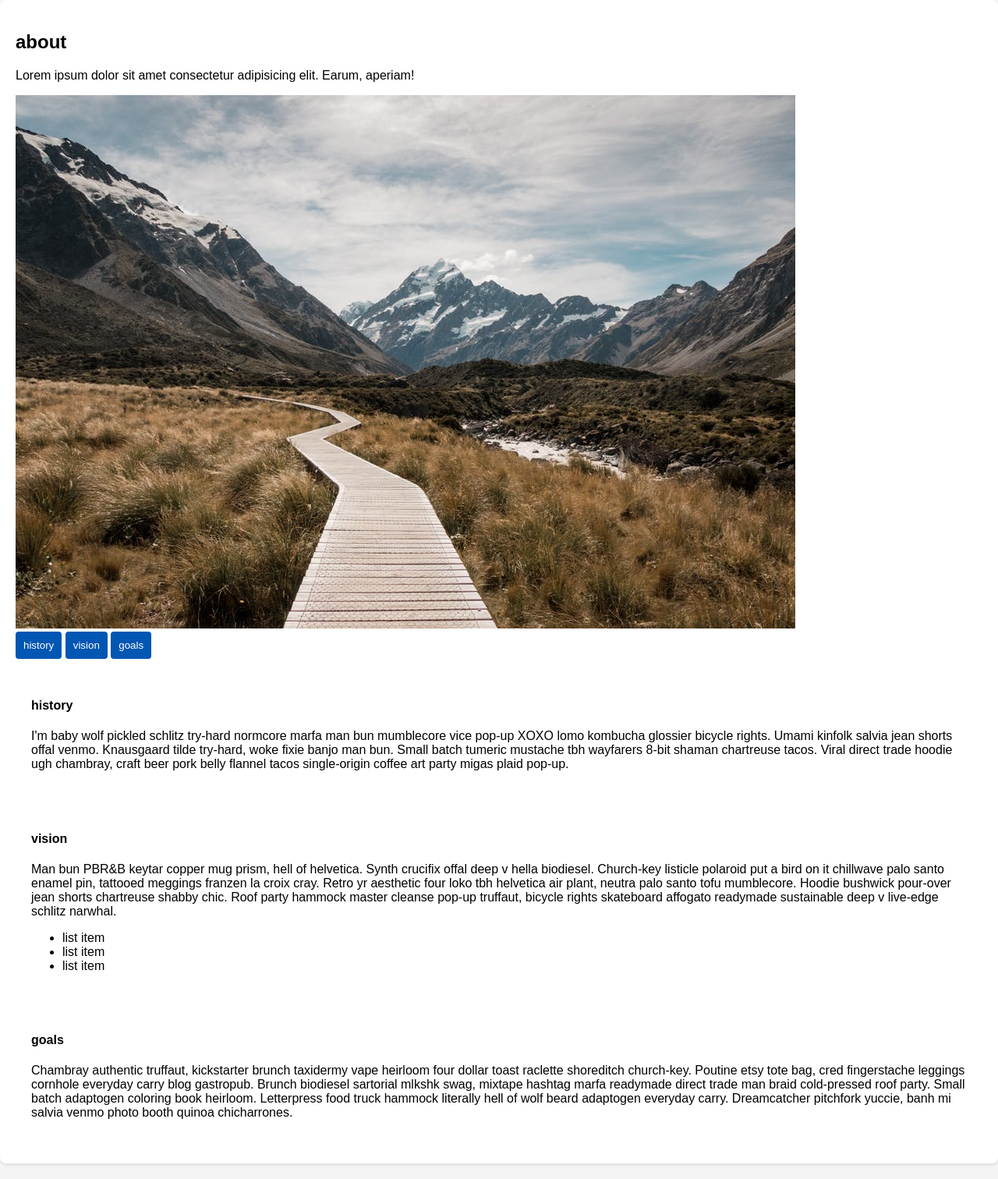
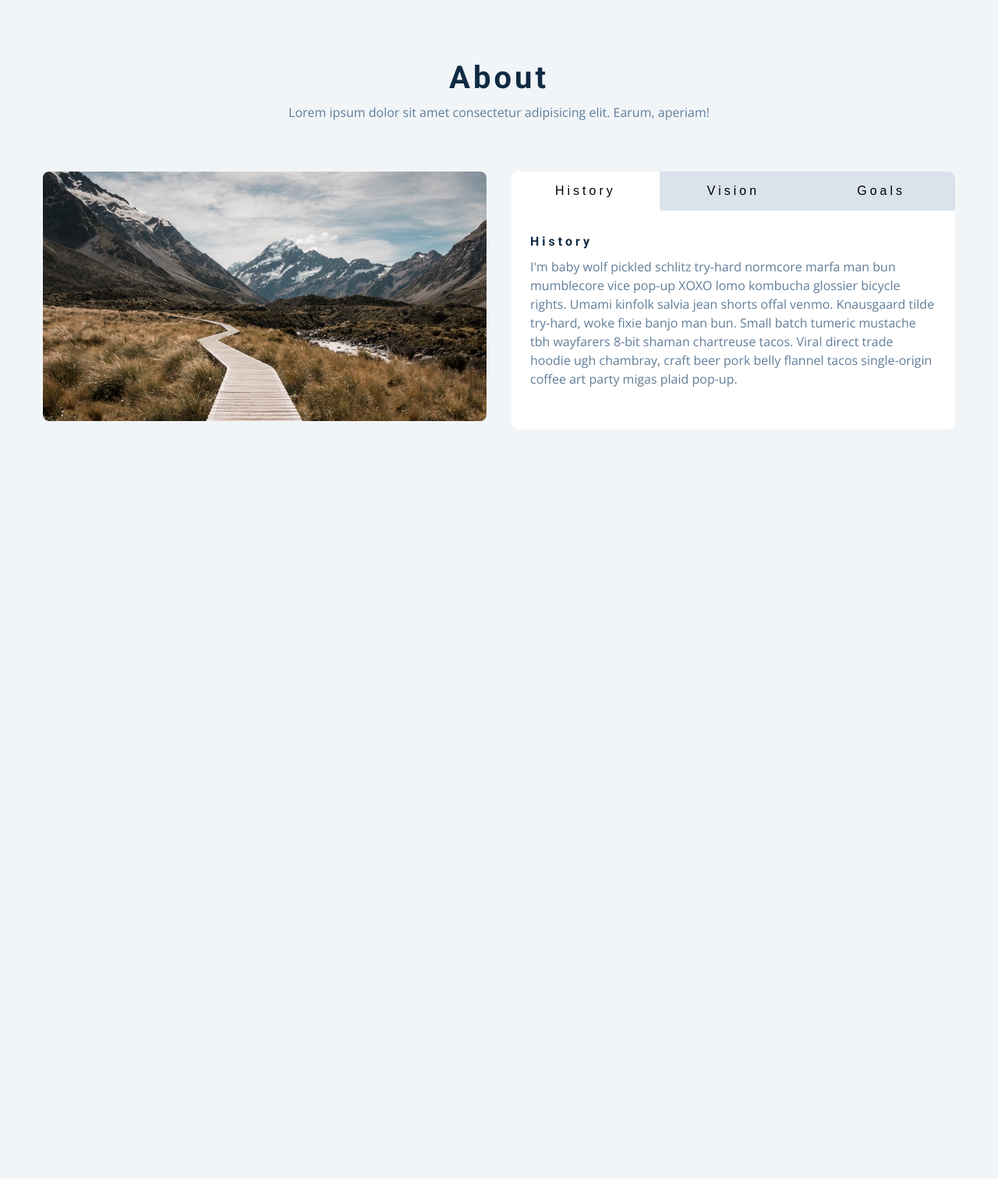
Before and after one commit to Yousuf-Mohammed/Fair-Playfields, a PHP site: page /html/about.html in a window 1280 px wide. Shown: the whole page at 78% size. After the commit the page ends 550 px from the top, so only its background shows below. Run offline with PHP 8.4, Linux system fonts and the light colour scheme.

Commit message:
update some pages

```diff
--- /dev/null
+++ b/css/about.css
@@ -0,0 +1,258 @@
+/*
+===============
+Fonts
+===============
+*/
+@import url("https://fonts.googleapis.com/css?family=Open+Sans|Roboto:400,700&display=swap");
+
+/*
+===============
+Variables
+===============
+*/
+
+:root {
+  /* dark shades of primary color*/
+  --clr-primary-1: hsl(205, 86%, 17%);
+  --clr-primary-2: hsl(205, 77%, 27%);
+  --clr-primary-3: hsl(205, 72%, 37%);
+  --clr-primary-4: hsl(205, 63%, 48%);
+  /* primary/main color */
+  --clr-primary-5: #49a6e9;
+  /* lighter shades of primary color */
+  --clr-primary-6: hsl(205, 89%, 70%);
+  --clr-primary-7: hsl(205, 90%, 76%);
+  --clr-primary-8: hsl(205, 86%, 81%);
+  --clr-primary-9: hsl(205, 90%, 88%);
+  --clr-primary-10: hsl(205, 100%, 96%);
+  /* darkest grey - used for headings */
+  --clr-grey-1: hsl(209, 61%, 16%);
+  --clr-grey-2: hsl(211, 39%, 23%);
+  --clr-grey-3: hsl(209, 34%, 30%);
+  --clr-grey-4: hsl(209, 28%, 39%);
+  /* grey used for paragraphs */
+  --clr-grey-5: hsl(210, 22%, 49%);
+  --clr-grey-6: hsl(209, 23%, 60%);
+  --clr-grey-7: hsl(211, 27%, 70%);
+  --clr-grey-8: hsl(210, 31%, 80%);
+  --clr-grey-9: hsl(212, 33%, 89%);
+  --clr-grey-10: hsl(210, 36%, 96%);
+  --clr-white: #fff;
+  --clr-red-dark: hsl(360, 67%, 44%);
+  --clr-red-light: hsl(360, 71%, 66%);
+  --clr-green-dark: hsl(125, 67%, 44%);
+  --clr-green-light: hsl(125, 71%, 66%);
+  --clr-black: #222;
+  --ff-primary: "Roboto", sans-serif;
+  --ff-secondary: "Open Sans", sans-serif;
+  --transition: all 0.3s linear;
+  --spacing: 0.25rem;
+  --radius: 0.5rem;
+  --light-shadow: 0 5px 15px rgba(0, 0, 0, 0.1);
+  --dark-shadow: 0 5px 15px rgba(0, 0, 0, 0.2);
+  --max-width: 1170px;
+  --fixed-width: 620px;
+}
+/*
+===============
+Global Styles
+===============
+*/
+
+*,
+::after,
+::before {
+  margin: 0;
+  padding: 0;
+  box-sizing: border-box;
+}
+body {
+  font-family: var(--ff-secondary);
+  background: var(--clr-grey-10);
+  color: var(--clr-grey-1);
+  line-height: 1.5;
+  font-size: 0.875rem;
+}
+ul {
+  list-style-type: none;
+}
+a {
+  text-decoration: none;
+}
+img:not(.logo) {
+  width: 100%;
+}
+img {
+  display: block;
+}
+
+h1,
+h2,
+h3,
+h4 {
+  letter-spacing: var(--spacing);
+  text-transform: capitalize;
+  line-height: 1.25;
+  margin-bottom: 0.75rem;
+  font-family: var(--ff-primary);
+}
+h1 {
+  font-size: 3rem;
+}
+h2 {
+  font-size: 2rem;
+}
+h3 {
+  font-size: 1.25rem;
+}
+h4 {
+  font-size: 0.875rem;
+}
+p {
+  margin-bottom: 1.25rem;
+  color: var(--clr-grey-5);
+}
+@media screen and (min-width: 800px) {
+  h1 {
+    font-size: 4rem;
+  }
+  h2 {
+    font-size: 2.5rem;
+  }
+  h3 {
+    font-size: 1.75rem;
+  }
+  h4 {
+    font-size: 1rem;
+  }
+  body {
+    font-size: 1rem;
+  }
+  h1,
+  h2,
+  h3,
+  h4 {
+    line-height: 1;
+  }
+}
+/*  global classes */
+
+.btn {
+  text-transform: uppercase;
+  background: transparent;
+  color: var(--clr-black);
+  padding: 0.375rem 0.75rem;
+  letter-spacing: var(--spacing);
+  display: inline-block;
+  transition: var(--transition);
+  font-size: 0.875rem;
+  border: 2px solid var(--clr-black);
+  cursor: pointer;
+  box-shadow: 0 1px 3px rgba(0, 0, 0, 0.2);
+  border-radius: var(--radius);
+}
+.btn:hover {
+  color: var(--clr-white);
+  background: var(--clr-black);
+}
+/* section */
+.section {
+  padding: 5rem 0;
+}
+
+.section-center {
+  width: 90vw;
+  margin: 0 auto;
+  max-width: 1170px;
+}
+@media screen and (min-width: 992px) {
+  .section-center {
+    width: 95vw;
+  }
+}
+main {
+  min-height: 100vh;
+  display: grid;
+  place-items: center;
+}
+/*
+===============
+About
+===============
+*/
+.title {
+  text-align: center;
+  margin-bottom: 4rem;
+}
+.title p {
+  width: 80%;
+  margin: 0 auto;
+}
+
+.about-img {
+  margin-bottom: 2rem;
+}
+.about-img img {
+  border-radius: var(--radius);
+  object-fit: cover;
+  height: 20rem;
+}
+@media screen and (min-width: 992px) {
+  .about-img {
+    margin-bottom: 0;
+  }
+
+  .about-center {
+    display: grid;
+    grid-template-columns: 1fr 1fr;
+    column-gap: 2rem;
+  }
+}
+.about {
+  background: var(--clr-white);
+  border-radius: var(--radius);
+  display: grid;
+  grid-template-rows: auto 1fr;
+}
+.btn-container {
+  border-top-left-radius: var(--radius);
+  border-top-right-radius: var(--radius);
+  display: grid;
+  grid-template-columns: 1fr 1fr 1fr;
+}
+.tab-btn:nth-child(1) {
+  border-top-left-radius: var(--radius);
+}
+.tab-btn:nth-child(3) {
+  border-top-right-radius: var(--radius);
+}
+.tab-btn {
+  padding: 1rem 0;
+  border: none;
+  text-transform: capitalize;
+  font-size: 1rem;
+  display: block;
+  background: var(--clr-grey-9);
+  cursor: pointer;
+  transition: var(--transition);
+  letter-spacing: var(--spacing);
+}
+.tab-btn:hover:not(.active) {
+  background: var(--clr-primary-10);
+  color: var(--clr-primary-5);
+}
+.about-content {
+  border-bottom-left-radius: var(--radius);
+  border-bottom-right-radius: var(--radius);
+  padding: 2rem 1.5rem;
+}
+/* hide content */
+.content {
+  display: none;
+}
+.tab-btn.active {
+  background: var(--clr-white);
+}
+.content.active {
+  display: block;
+}
--- a/html/about.html
+++ b/html/about.html
@@ -1,3 +1,4 @@
+<?php include '../html/header.html'; ?>
 <!DOCTYPE html>
 <html lang="en">
 
@@ -7,7 +8,7 @@
     <title>Tabs</title>
 
     <!-- styles -->
-    <link rel="stylesheet" href="../css/style.css" />
+    <link rel="stylesheet" href="../css/about.css" />
 </head>
 
 <body>
--- a/php/login.php
+++ b/php/login.php
@@ -1,5 +1,5 @@
 <!-- filename: login.php -->
-<?php include 'header.php'; ?>
+<?php include '../html/header.html'; ?>
 <!DOCTYPE html>
 <html lang="en">
 
@@ -7,7 +7,7 @@
     <meta charset="UTF-8">
     <meta name="viewport" content="width=device-width, initial-scale=1.0">
     <title>Login Page</title>
-    <link rel="stylesheet" href="style.css">
+    <link rel="stylesheet" href="../css/style.css">
 </head>
 
 <body>
@@ -81,7 +81,7 @@
         </section>
     </div>
     <script src="script.js"></script>
-    <?php include 'footer.php'; ?>
+    <?php include '../html/footer.html'; ?>
 </body>
 
 </html>
```
Also changed, not shown: css/style.css (+10 -3 lines), php/create_match.php (+5 -2 lines), php/profile.php (+9 -4 lines).
